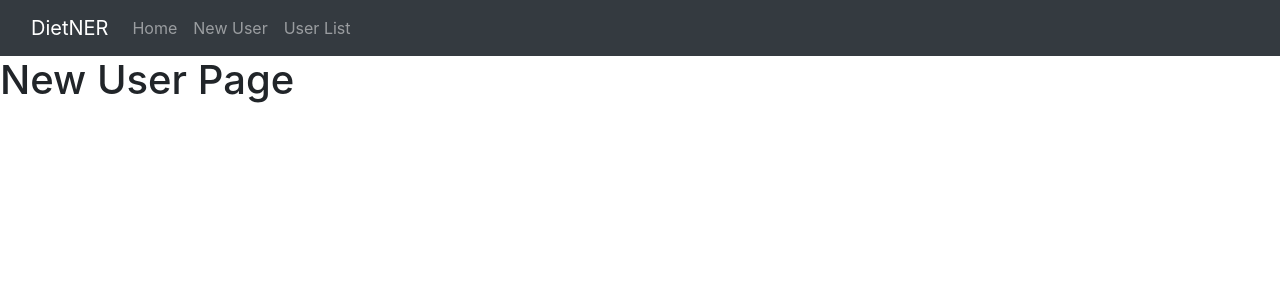
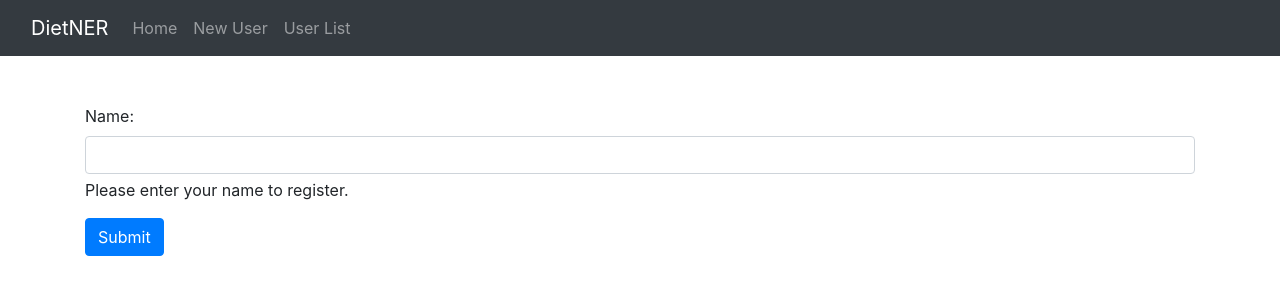
Before and after one commit to KabirSinghShekhawat/DietNER, a React (Create React App) app in the folder client/: page /new_user in a window 1280 px wide. Shown: the top 300 px of the page. Built offline with nearby package versions, Linux system fonts and the light colour scheme.

Commit message:
Add New User

```diff
--- a/client/src/NewUser.js
+++ b/client/src/NewUser.js
@@ -1,5 +1,54 @@
-function NewUser() {
-    return <h1>New User Page</h1>
+import React, {Component} from "react";
+import Axios from "axios";
+
+class NewUser extends Component {
+    constructor(props) {
+        super(props);
+        this.state = {
+            name: ''
+        }
+        this.handleChange = this.handleChange.bind(this)
+    }
+
+    async handleSubmit(evt) {
+        evt.preventDefault()
+        await Axios.post(`http://localhost:3000/user`, {
+            name: evt.target.value
+        })
+            .then(function (response) {
+                //handle success
+                console.log(response.data)
+
+            })
+            .catch(function (error) {
+                //handle error
+                console.log(error.response);
+            });
+    }
+
+    handleChange(evt) {
+        this.setState({[evt.target.name]: evt.target.value})
+    }
+
+    render() {
+        return (
+            <div className="container my-5">
+                <form action="/user" method="POST">
+                    <div className="mb-3">
+                        <label htmlFor="name" className="form-label">Name: </label>
+                        <input type="text"
+                               className="form-control"
+                               id="name" name="name"
+                               aria-describedby="name"
+                               onClick={this.handleChange}
+                        />
+                        <div id="nameHelp" className="form-text">Please enter your name to register.</div>
+                    </div>
+                    <button type="submit" className="btn btn-primary">Submit</button>
+                </form>
+            </div>
+        )
+    }
 }
 
 export default NewUser;
```
